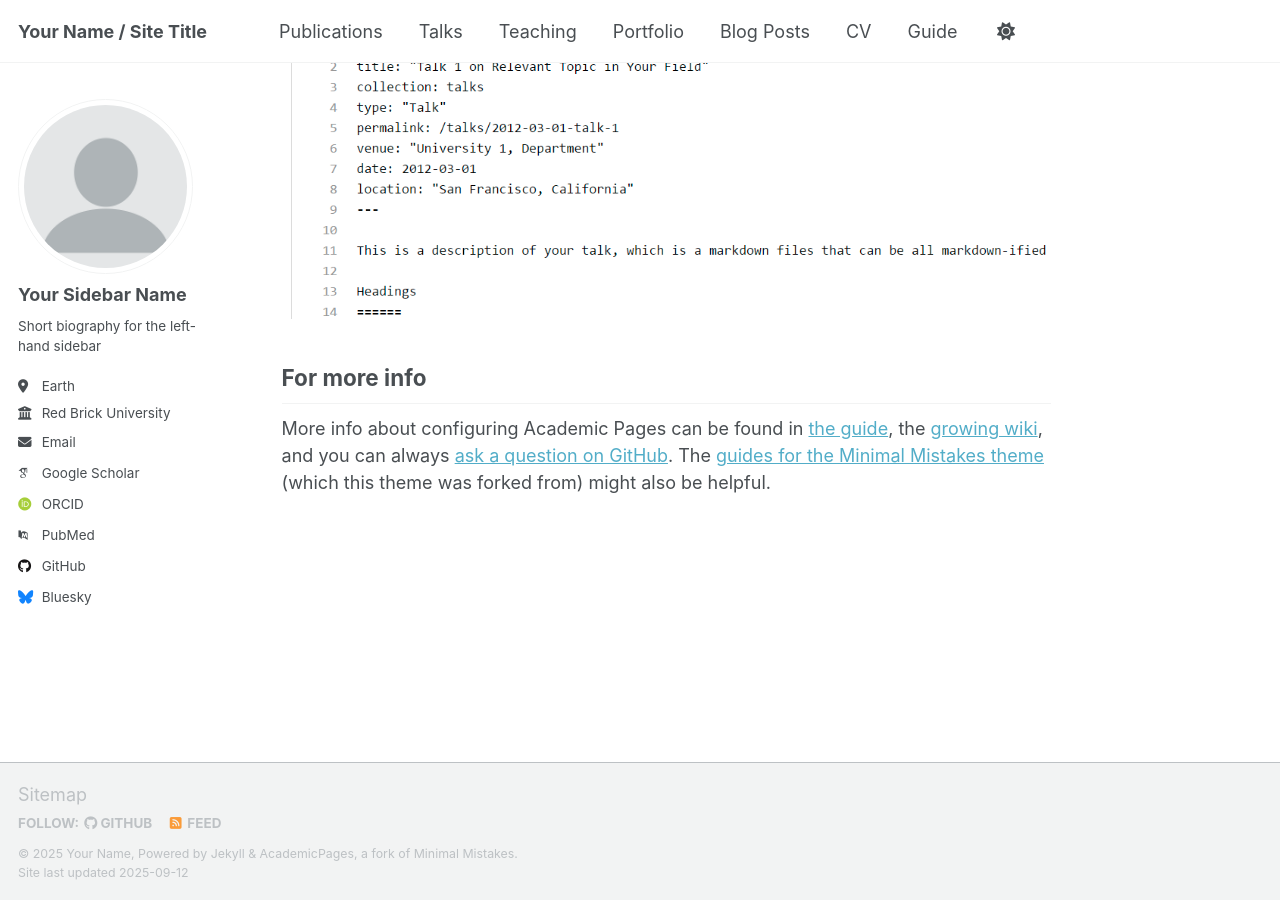
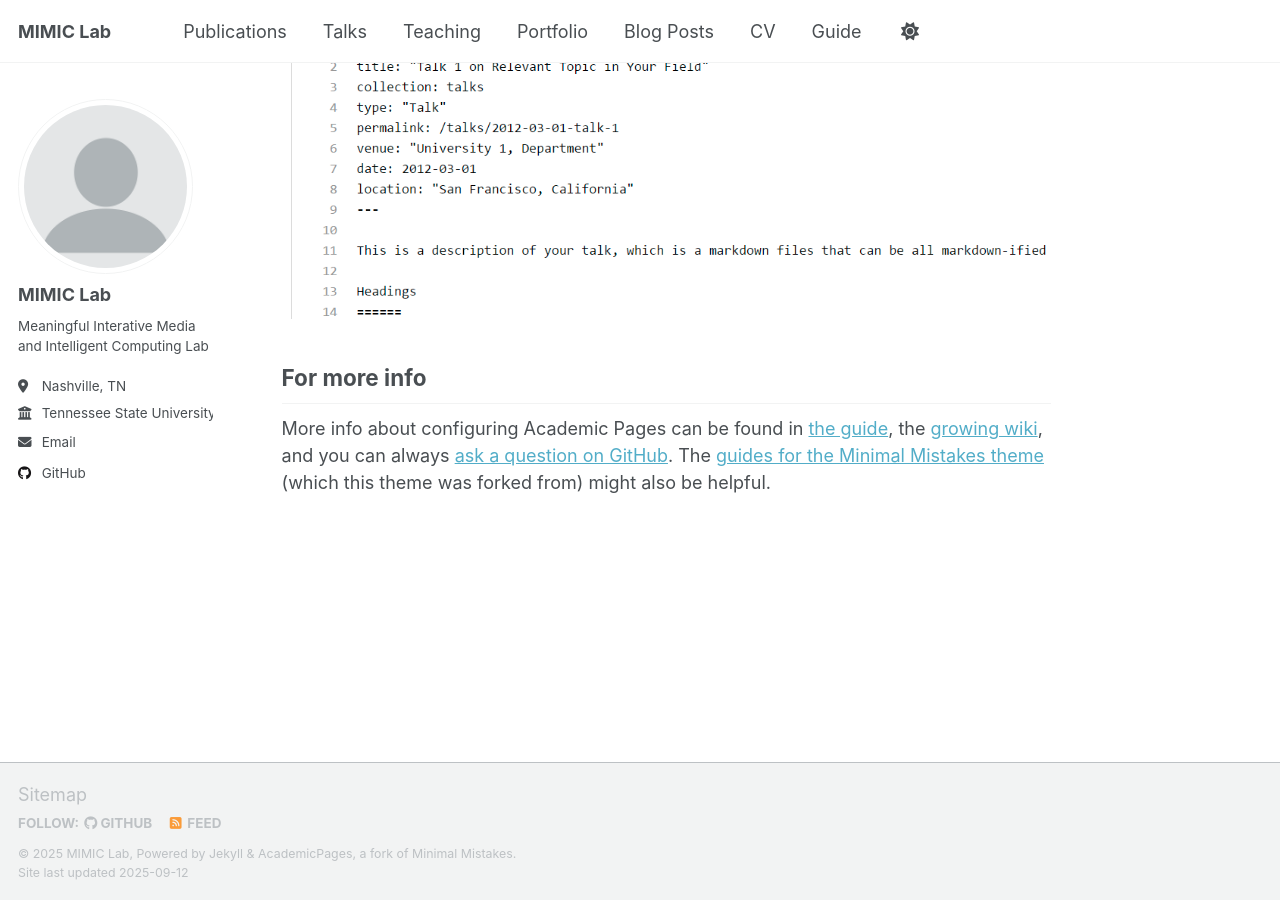
Before and after one commit to MIMIC-Lab/mimic-lab.github.io, a Jekyll site: the page built from _pages/about.md, in a window 1280 px wide and 900 px high, scrolled down 2880 px. Built offline with Jekyll 4.4.1, drawn with Linux system fonts in a browser that asks for light colours; some web fonts are replaced; a script that is not in the unit is left out.

Commit message:
Update _config.yml

```diff
--- a/_config.yml
+++ b/_config.yml
@@ -9,14 +9,14 @@
 # Basic Site Settings
 locale                   : "en-US"
 site_theme               : "default" # Currently available options are "default", "air"
-title                    : "Your Name / Site Title"
+title                    : "MIMIC Lab"
 title_separator          : "-"
-name                     : &name "Your Name"
-description              : &description "Your Name's academic portfolio"   # Update this with a general description of your site, this is the default if not overridden by a page
-url                      : https://academicpages.github.io # The base hostname & protocol for your site e.g. "https://[your GitHub username].github.io",
+name                     : &name "MIMIC Lab"
+description              : &description "Homepage for the MIMIC Lab at Tennessee State University"   # Update this with a general description of your site, this is the default if not overridden by a page
+url                      : https://mimic-lab.github.io # The base hostname & protocol for your site e.g. "https://[your GitHub username].github.io",
                                                            # or if you already have some other page hosted on Github then use "https://[your GitHub username].github.io/[Your Repo Name]"
 baseurl                  : "" # the subpath of your site, e.g. "/blog"
-repository               : "academicpages/academicpages.github.io"
+repository               : "MIMIC-Lab/mimic-lab.github.io"
 
 # Site Author - The following control what appear as part of the author content on the side bar.
 #               If a field is blank the icon and link will not appear, otherwise it will be shown.
@@ -24,23 +24,23 @@ repository               : "academicpages/academicpages.github.io"
 author:
   # Biographic information
   avatar           : "profile.png"
-  name             : "Your Sidebar Name"
+  name             : "MIMIC Lab"
   pronouns         : # example: "she/her"
-  bio              : "Short biography for the left-hand sidebar"
-  location         : "Earth"
-  employer         : "Red Brick University"
+  bio              : "Meaningful Interative Media and Intelligent Computing Lab"
+  location         : "Nashville, TN"
+  employer         : "Tennessee State University"
   uri              : # URL
-  email            : "none@example.org"
+  email            : "cvatral@tnstate.edu"
 
   # Academic websites
   academia         : # URL
   arxiv            : # URL - Update with the correct link to your profile
-  googlescholar    : "https://scholar.google.com/citations?user=PS_CX0AAAAAJ"
+  googlescholar    : # URL
   inspire-hep      : # URL
   impactstory      : # URL
-  orcid            : "http://orcid.org/yourorcidurl"
+  orcid            : # URL
   semantic         : # URL
-  pubmed           : "https://www.ncbi.nlm.nih.gov/pubmed/?term=john+snow"
+  pubmed           : # URL
   researchgate     : # URL
   scopus           : # URL
 
@@ -48,13 +48,13 @@ author:
   bitbucket        : # Username - Update with your username on the site
   codepen          : # Username
   dribbble         : # Username
-  github           : "academicpages"
+  github           : "MIMIC-Lab"
   kaggle           : # Username
   stackoverflow    : # User number or user number and name (i.e., use "1" or "1/jeff-atwood")
 
   # Social media
   artstation       : # Username
-  bluesky          : "bsky.app" # Replace this with you Bluesky username
+  bluesky          : #Username # Replace this with you Bluesky username
   facebook         : # Username
   flickr           : # Username
   foursquare       : # Username
```
